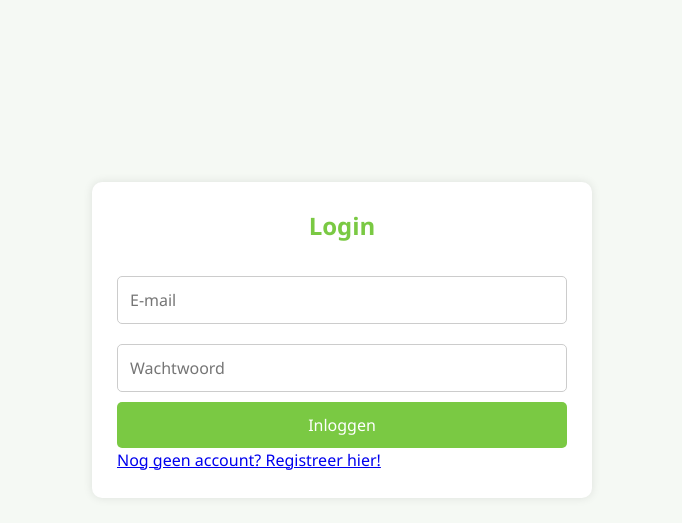
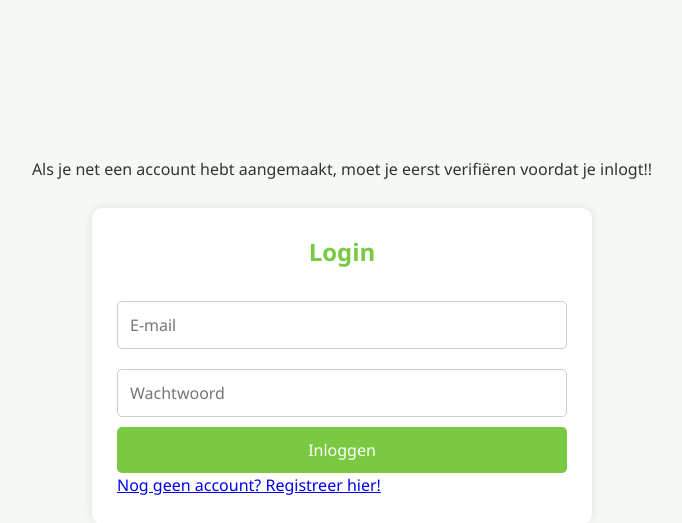
Before and after one commit to Catanana-2/Project-3, a PHP site: page /FreshChoice/login.php in a window 1280 px wide. Shown: the part 180-703 px from the top of the page, without its empty margins (298-980 px from the left). Run offline with PHP 8.4, Linux system fonts and the light colour scheme; data that the repository does not hold is empty.

Commit message:
Update login.php

```diff
--- a/FreshChoice/login.php
+++ b/FreshChoice/login.php
@@ -421,6 +421,7 @@ main {
 </header>
 
 <main>
+    <p>Als je net een account hebt aangemaakt, moet je eerst verifiëren voordat je inlogt!!</p><br>
     <?php if ($remaining > 0): ?>
         <p style="color:red;">⚠️ Je bent tijdelijk geblokkeerd! Nog <span id="countdown"><?= $remaining ?></span> seconden.</p>
     <?php endif; ?>
```
